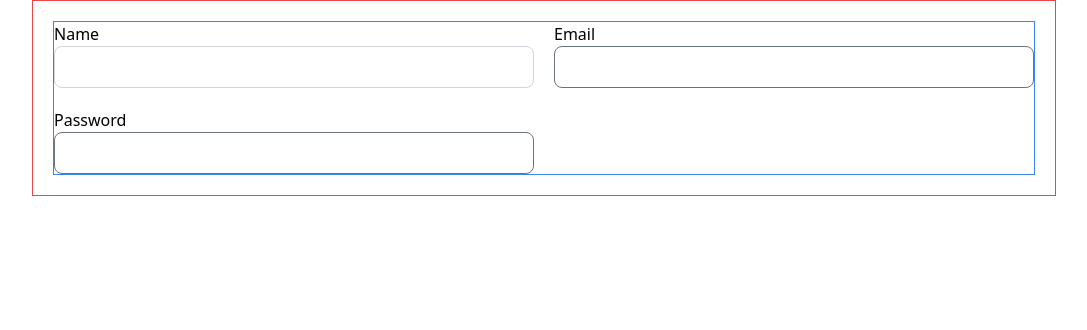
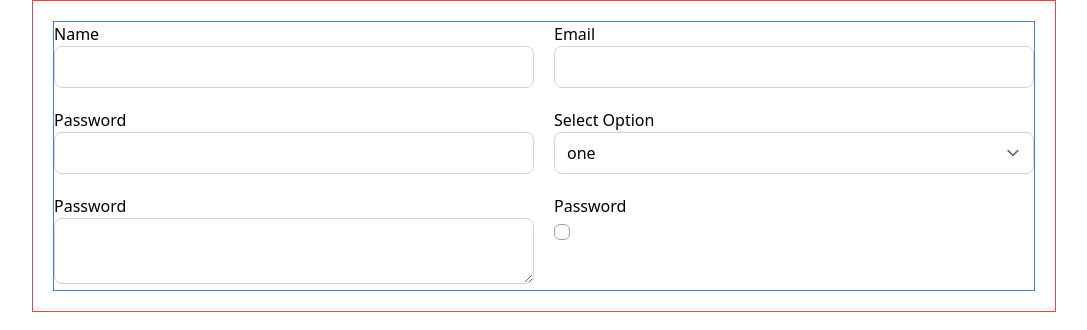
Before and after one commit to rakib-molla/react-reusable-components-module-4-Apollo-2, a React (Vite) app: page / in a window 1280 px wide. Shown: the top 330 px of the page, without its empty margins (96-1183 px from the left). Built offline with nearby package versions, Linux system fonts and the light colour scheme.

Commit message:
form element design

```diff
--- a/src/components/normalForm/NormalForm.tsx
+++ b/src/components/normalForm/NormalForm.tsx
@@ -54,13 +54,30 @@ const normalForm = () => {
               {...register("name")}
             />
           </div>
+
+        <div className="w-full ">
+          <label htmlFor="">Select Option</label>
+          <select name="" id="" >
+            <option value="">one </option>
+            <option value="">Two</option>
+            <option value="">Three</option>
+          </select>
         </div>
-        {/* <select name="" id="">
-          <option value="">one </option>
-          <option value="">Two</option>
-          <option value="">Three</option>
-        </select> */}
+        <div className="w-full ">
+            <label className="block" htmlFor="name">
+              Password
+            </label>
+            <textarea></textarea>
+          </div>
+        <div className="w-full ">
+            <label className="block" htmlFor="name">
+              Password
+            </label>
+            <input type="checkbox" className="border border-gray-400 rounded-md
+   checked::bg-purple-500 focus:ring-1 focus:ring-purple-500"/>
+          </div>
         {/* <input type="submit" /> */}
+        </div>
       </form>
     </div>
   );
--- a/src/index.css
+++ b/src/index.css
@@ -1,5 +1,6 @@
 @import "./style/button.css";
 @import "./style//typography.css";
+@import "./style/form.css";
 @tailwind base;
 @tailwind components;
 @tailwind utilities;
--- /dev/null
+++ b/src/style/form.css
@@ -0,0 +1,20 @@
+@layer base {
+  [type="text"],
+  input:where(:not([type])),
+  [type="email"],
+  [type="url"],
+  [type="password"],
+  [type="number"],
+  [type="date"],
+  [type="datetime-local"],
+  [type="month"],
+  [type="search"],
+  [type="tel"],
+  [type="time"],
+  [type="week"],
+  [multiple],
+  textarea,
+  select {
+    @apply w-full rounded-lg border border-gray-300 focus:border focus:border-purple-500 focus:ring-1;
+  }
+}
```
